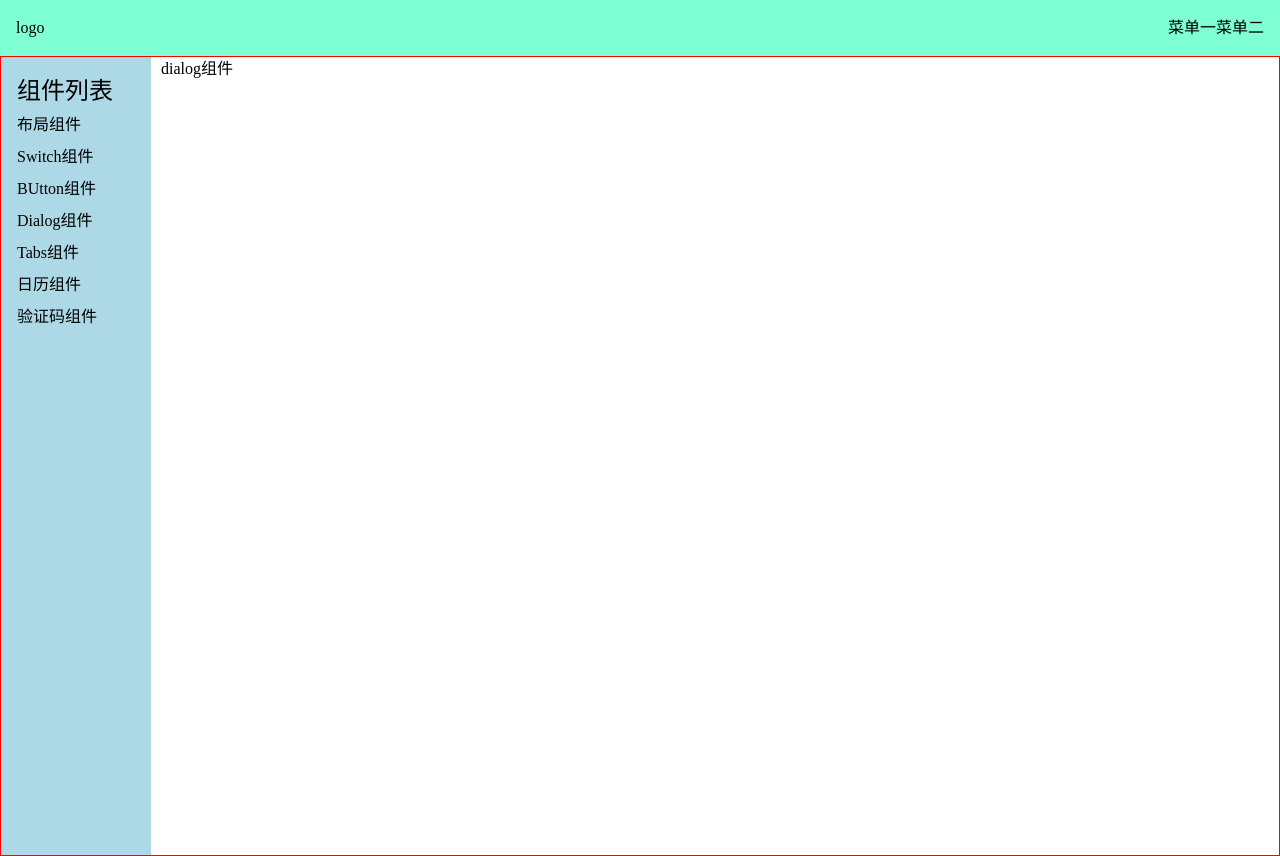
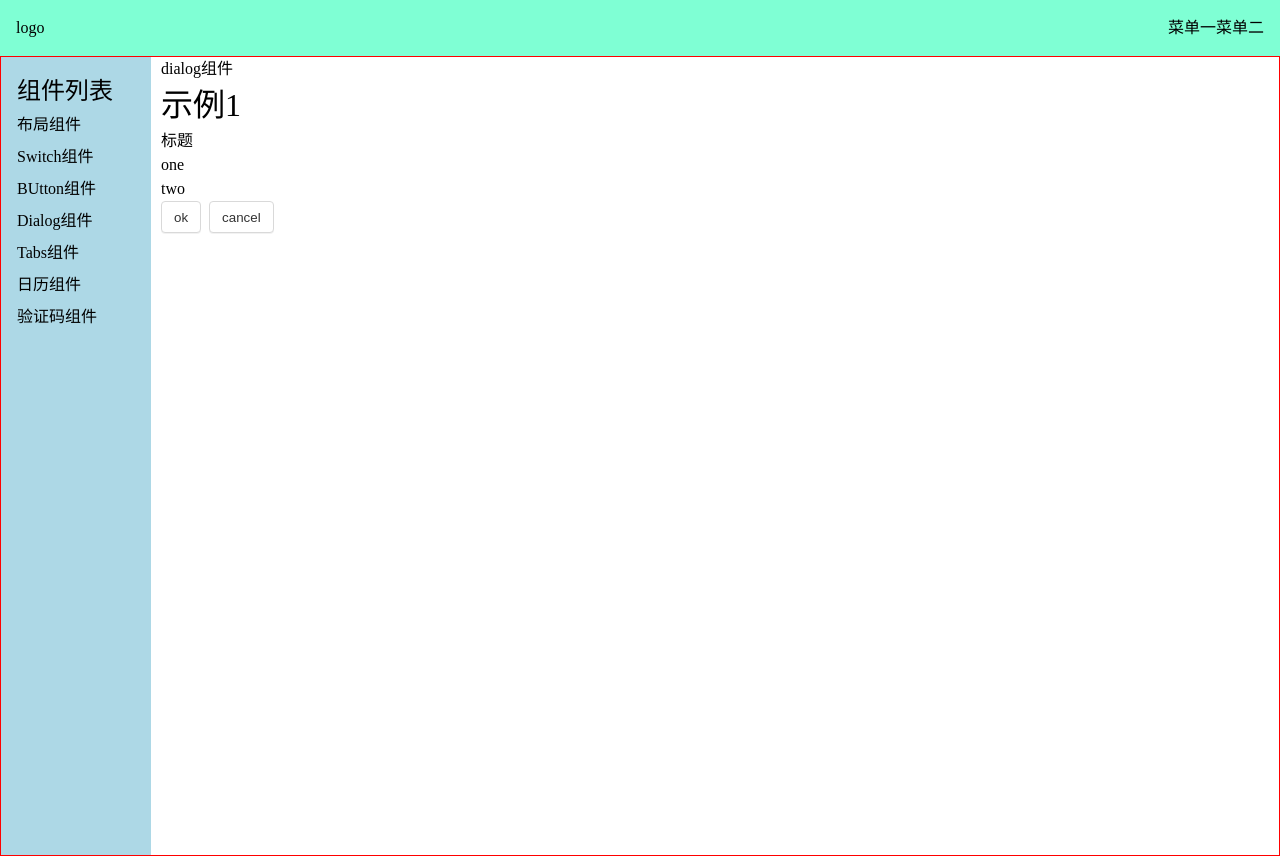
Before and after one commit to yruirui/modArray, a Vue app: page /#/doc/dialog in a window 1280 px wide. Built offline with nearby package versions, Linux system fonts and the light colour scheme.

Commit message:
dialog的html

```diff
--- a/src/components/DialogDemo.vue
+++ b/src/components/DialogDemo.vue
@@ -1,10 +1,15 @@
 <template>
   dialog组件
+  <h1>示例1</h1>
+   <Dialog></Dialog>
 </template>
 
-<script>
+<script lang="ts">
+
+import Dialog from '../lib/Dialog .vue'
+
 export default {
-
+components:{Dialog }
 }
 </script>
 
--- /dev/null
+++ b/src/lib/Dialog .vue
@@ -0,0 +1,25 @@
+<template>
+  <div class="dialog-overlay"></div>
+  <div  class="dialog-wrapper">
+    <header>标题</header>
+    <main>
+        <p>one</p>
+        <p>two</p>
+    </main>
+    <footer>
+        <Button>ok</Button>
+        <Button>cancel</Button>
+    </footer>
+  </div>
+</template>
+
+<script>
+import Button from '../lib/Button.vue'
+export default {
+components:{Button}
+}
+</script>
+
+<style>
+
+</style>
```
